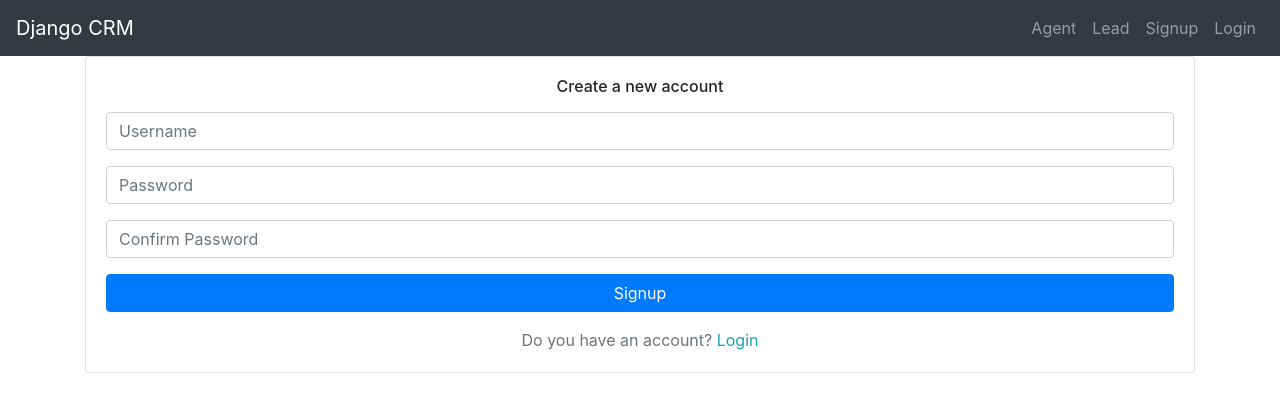
After one commit to tasinkhan/Django-CRM, a Django app: page /signup/ in a window 1280 px wide. The commit adds this page. Shown: the top 412 px of the page. Run offline with Django 3.2, Linux system fonts and the light colour scheme.

Commit message:
template for signup added

```diff
--- a/templates/navbar.html
+++ b/templates/navbar.html
@@ -18,12 +18,27 @@
             <li class="nav-item">
                 <a href="{% url 'leads:lead_list' %}" class="nav-link">Lead</a>
             </li>
+            {% if not request.user.is_authenticated %}
             <li class="nav-item">
-                <a href="#" class="nav-link">Signup</a>
+                <a href="{% url 'signup' %}" class="nav-link">Signup</a>
             </li>
+            {% endif %}
+
+             {% if request.user.is_authenticated %}
+             <li class="nav-item">
+                <a href="#" class="nav-link">Logged in as: {{ request.user.username }}</a>
+
+            </li>
+
+             <li class="nav-item">
+                <a href="{% url 'logout' %}" class="nav-link">Logout</a>
+            </li>
+
+             {% else %}
             <li class="nav-item">
-                <a href="#" class="nav-link">Login</a>
+                <a href="{% url 'login' %}" class="nav-link">Login</a>
             </li>
+            {% endif %}
         </ul>
     </div>
 </nav>
--- a/templates/registration/login.html
+++ b/templates/registration/login.html
@@ -30,14 +30,14 @@
                             </div>
                             <div class="form-group my-3 row">
                                 <div class="col-12 text-right">
-                                    <input type="submit" class="btn btn-primary btn-block" value="Submit">
+                                    <input type="submit" class="btn btn-primary btn-block" value="Login">
                                 </div>
                             </div>
                         </form>
 
                         <div class="form-group mb-0 mt-2">
-                            <div class="col-12 text-center text-muted text-signup">
-                                Don't have an account? <a href="#" class="text-info">Sign up</a>
+                            <div class="col-12 text-center text-muted text-login">
+                                Don't have an account? <a href="#" class="text-info">Sign Up</a>
                             </div>
 
                         </div>
--- /dev/null
+++ b/templates/registration/signup.html
@@ -0,0 +1,46 @@
+{% extends "base.html" %}
+
+{% block content %}
+    <div class="container">
+        <div id="app">
+            <div class="signup-form">
+                <div class="card ">
+                    <div class="card-body">
+
+                        <h6 class="text-center mb-3">Create a new account</h6>
+                        <form action="{% url 'signup' %}" method="POST" enctype="multipart/form-data">
+                            {% csrf_token %}
+                            <div class="form-group">
+                                <input type="text" class="form-control" name="username" id="username" placeholder="Username" >
+
+                            </div>
+                            <div class="form-group">
+                                <input type="password" class="form-control" name="password1" id="password1" placeholder="Password" >
+                            </div>
+                            <div class="form-group">
+                                <input type="password" class="form-control" name="password2" id="password2" placeholder="Confirm Password" >
+                            </div>
+
+                            <div class="form-group my-3 row">
+                                <div class="col-12 text-right">
+                                    <input type="submit" class="btn btn-primary btn-block" value="Signup">
+                                </div>
+                            </div>
+                        </form>
+
+                        <div class="form-group mb-0 mt-2">
+                            <div class="col-12 text-center text-muted text-login">
+                                Do you have an account? <a href="#" class="text-info">Login</a>
+                            </div>
+
+                        </div>
+                        {{ form.errors }}
+
+                    </div>
+                </div>
+            </div>
+        </div>
+    </div>
+
+
+{% endblock content %}
```
